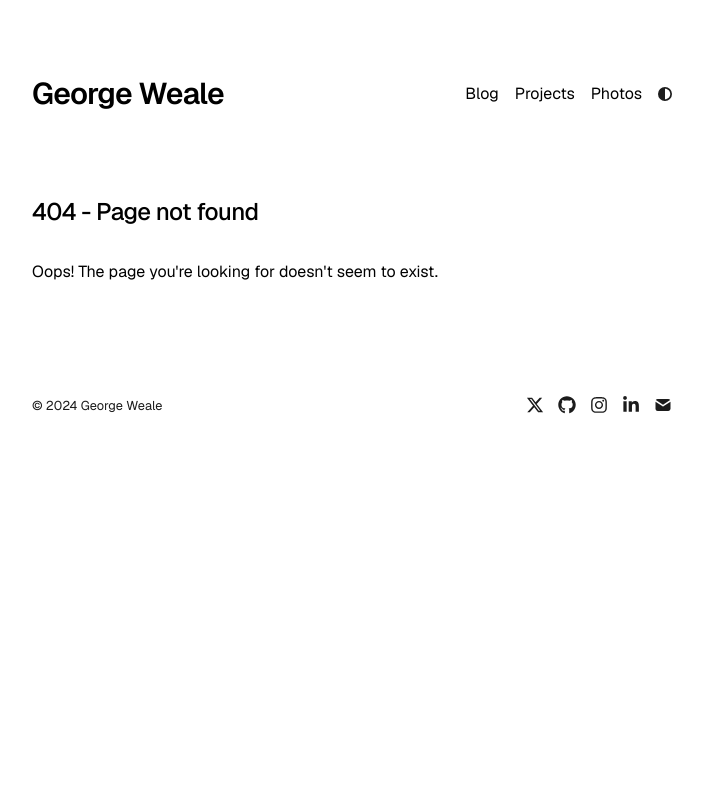
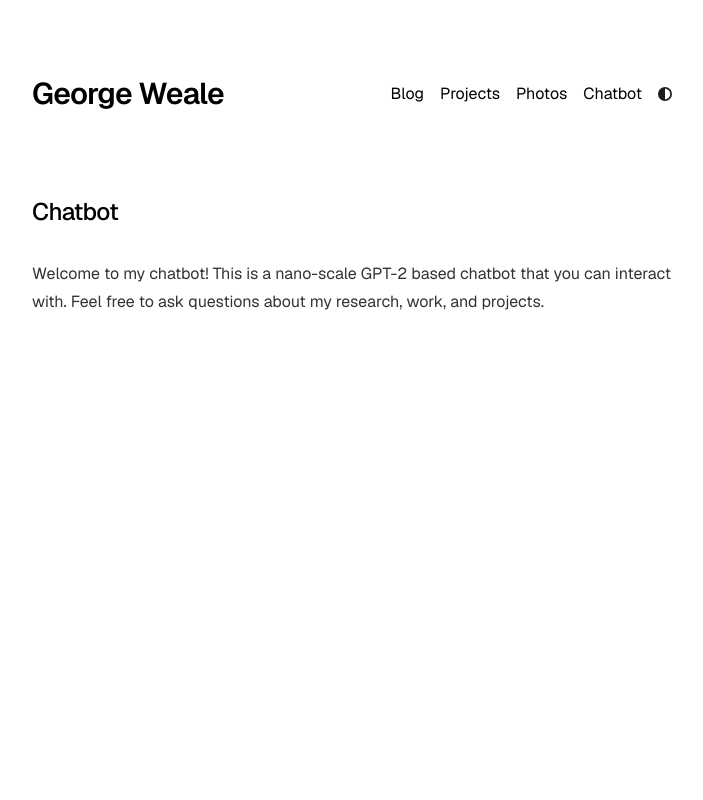
Before and after one commit to GWeale/georgeweale_port, a Next.js app: page /chatbot in a window 1280 px wide. Before the commit this address had no page. Shown: the top 800 px of the page, without its empty margins (288-991 px from the left). Built offline with nearby package versions, Linux system fonts and the light colour scheme.

Commit message:
added chatbot

```diff
--- /dev/null
+++ b/app/chatbot/page.tsx
@@ -0,0 +1,30 @@
+import React from "react";
+import type { Metadata } from "next";
+
+export const metadata: Metadata = {
+  title: "Chatbot",
+  description: "My Chatbot",
+};
+
+export default function Chatbot() {
+  return (
+    <section>
+      <h1 className="mb-8 text-2xl font-medium tracking-tight">Chatbot</h1>
+      <div className="prose prose-neutral dark:prose-invert">
+        <p>
+          Welcome to my chatbot! This is a nano-scale GPT-2 based chatbot that you can interact with.
+          Feel free to ask questions about my research, work, and projects.
+        </p>
+        {/* Add your chatbot iframe or component here */}
+        <div className="mt-6">
+          <iframe
+            src="YOUR_CHATBOT_URL"
+            width="100%"
+            height="600px"
+            frameBorder="0"
+          ></iframe>
+        </div>
+      </div>
+    </section>
+  );
+}
--- a/app/components/nav.tsx
+++ b/app/components/nav.tsx
@@ -6,6 +6,7 @@ const navItems = {
   "/blog": { name: "Blog" },
   "/projects": { name: "Projects" },
   "/photos": { name: "Photos" },
+  "/chatbot": { name: "Chatbot" },
 };
 
 export function Navbar() {
--- a/app/page.tsx
+++ b/app/page.tsx
@@ -26,7 +26,7 @@ export default function Page() {
           I did my undergrad at the University of California, Santa Barbara where I got a BS in Chemical Engineering and a BS in Data Science and Statistics.
         </p>
         <p>
-          I made this portfolio to include some of the projects I am most proud of.
+          This portfolio includes some of the projects I am most proud of, and photos along the way.
           I built this website using Next.js, and Tailwind CSS, shown
           <a
             target="_blank"
@@ -36,6 +36,17 @@ export default function Page() {
           </a>
           .
         </p>
+        <p>
+          I recently built a nano scale chatbot with (no API calls!) that you can interact with to ask about my research, work, and projects. Check it out
+          <a
+            target="_blank"
+            href="YOUR_CHATBOT_URL_HERE"
+            className="ml-1"
+          >
+            here
+          </a>
+          !
+        </p>
       </div>
     </section>
   );
--- a/app/sitemap.ts
+++ b/app/sitemap.ts
@@ -12,7 +12,7 @@ export default async function sitemap(): Promise<MetadataRoute.Sitemap> {
     lastModified: post.metadata.publishedAt,
   }));
 
-  let routes = ["", "blog", "projects", "photos"].map((route) => ({
+  let routes = ["", "blog", "projects", "photos", "chatbot"].map((route) => ({
     url: `${BaseUrl}${route}`,
     lastModified: new Date().toISOString().split("T")[0],
   }));
```
